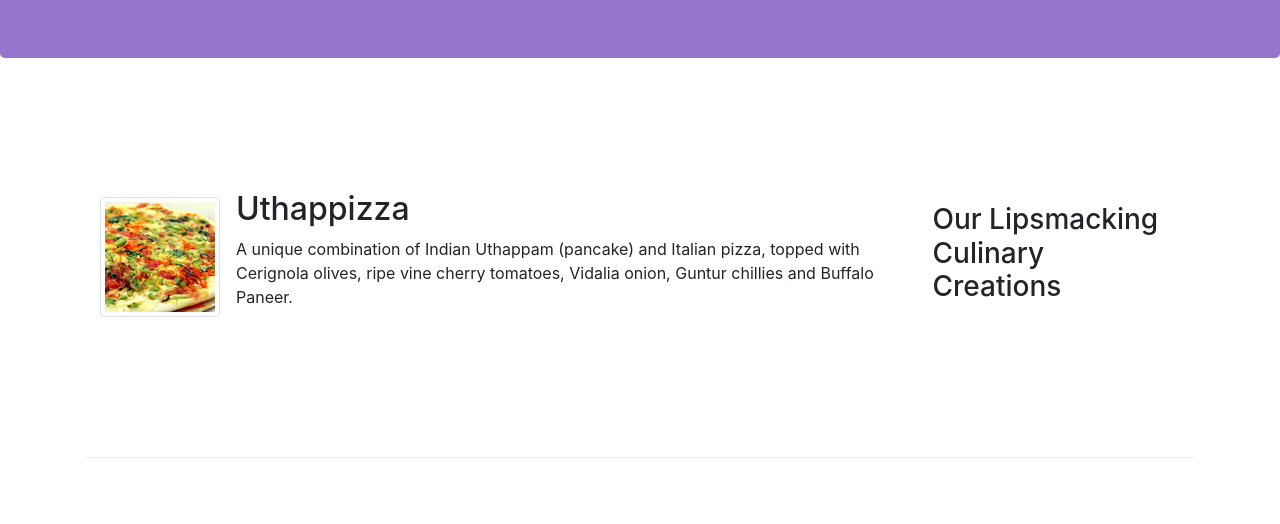
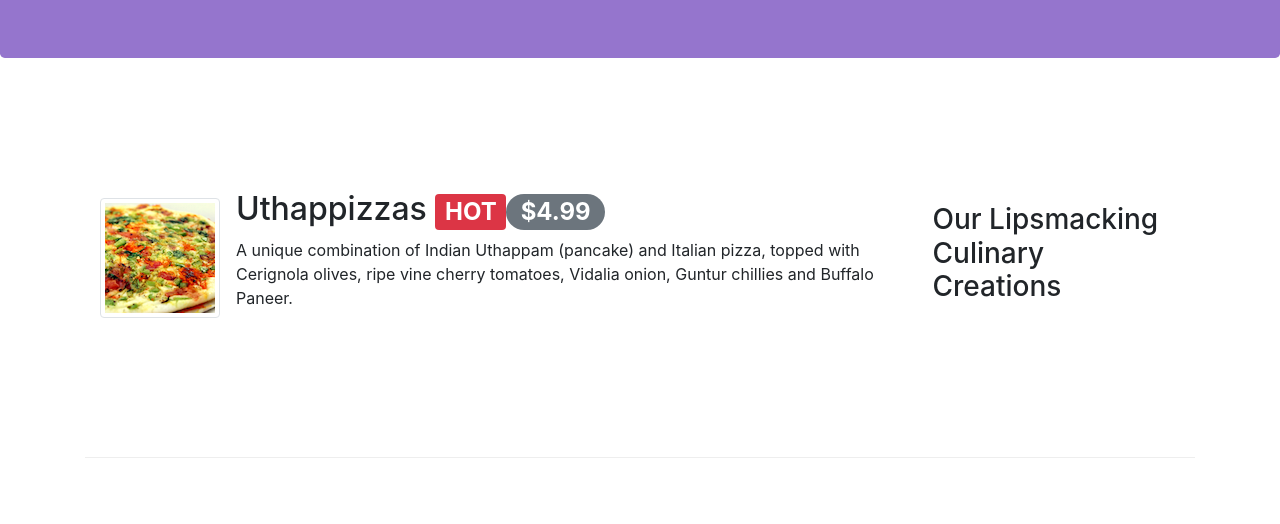
Before and after one commit to rachit16/bootstrap-demo, a website: page index.html in a window 1280 px wide. Shown: the part 276-800 px from the top of the page. Drawn offline with nearby package versions, Linux system fonts and the light colour scheme.

Commit message:
Alert and Badges

```diff
--- a/index.html
+++ b/index.html
@@ -57,7 +57,7 @@
                     <img class="d-flex mr-3 img-thumbnail align-self-center"
                             src="img/uthappizza.png" alt="Uthappizza">
                     <div class="media-body">
-                        <h2 class="mt-0">Uthappizza</h2>
+                        <h2 class="mt-0">Uthappizzas <span class="badge badge-danger">HOT</span><span class="badge badge-pill badge-secondary">$4.99</span></h2>
                         <p class="d-none d-sm-block">A unique combination of Indian Uthappam (pancake) and
                             Italian pizza, topped with Cerignola olives, ripe vine
                             cherry tomatoes, Vidalia onion, Guntur chillies and
```
